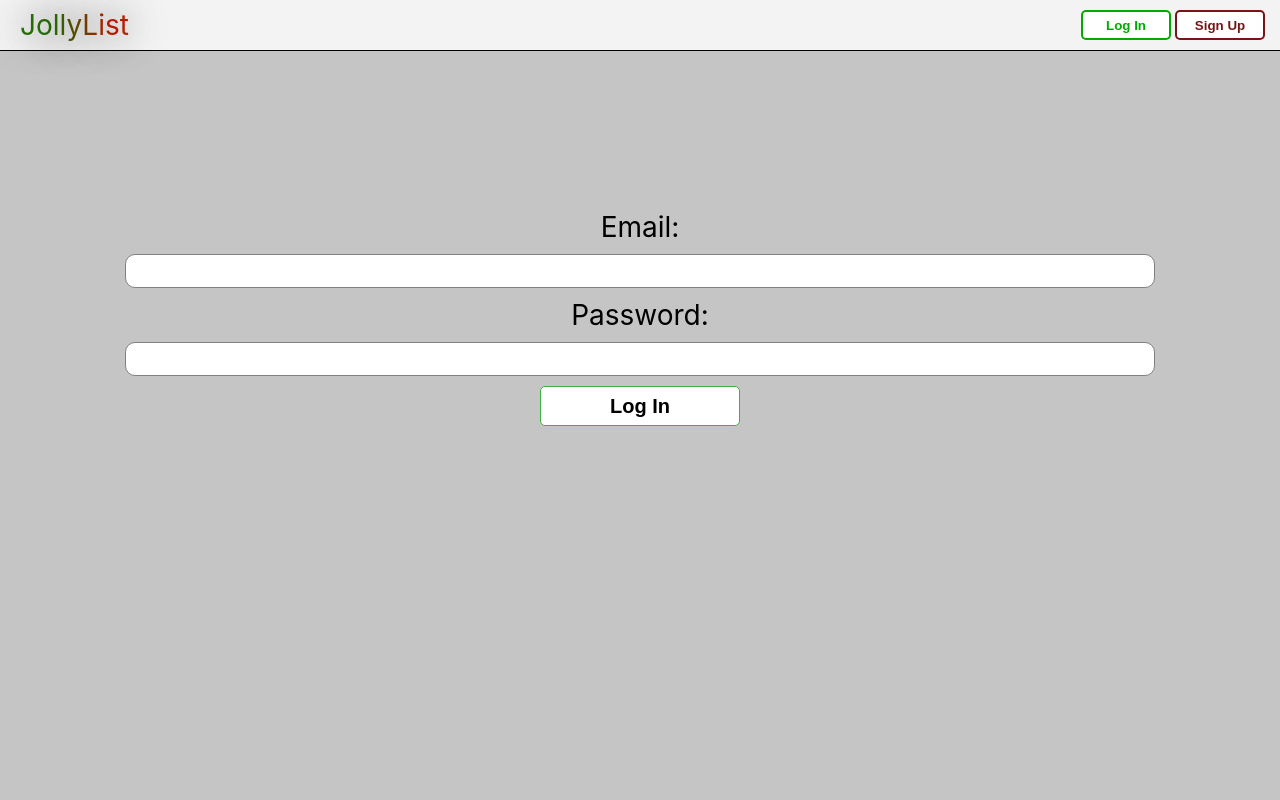
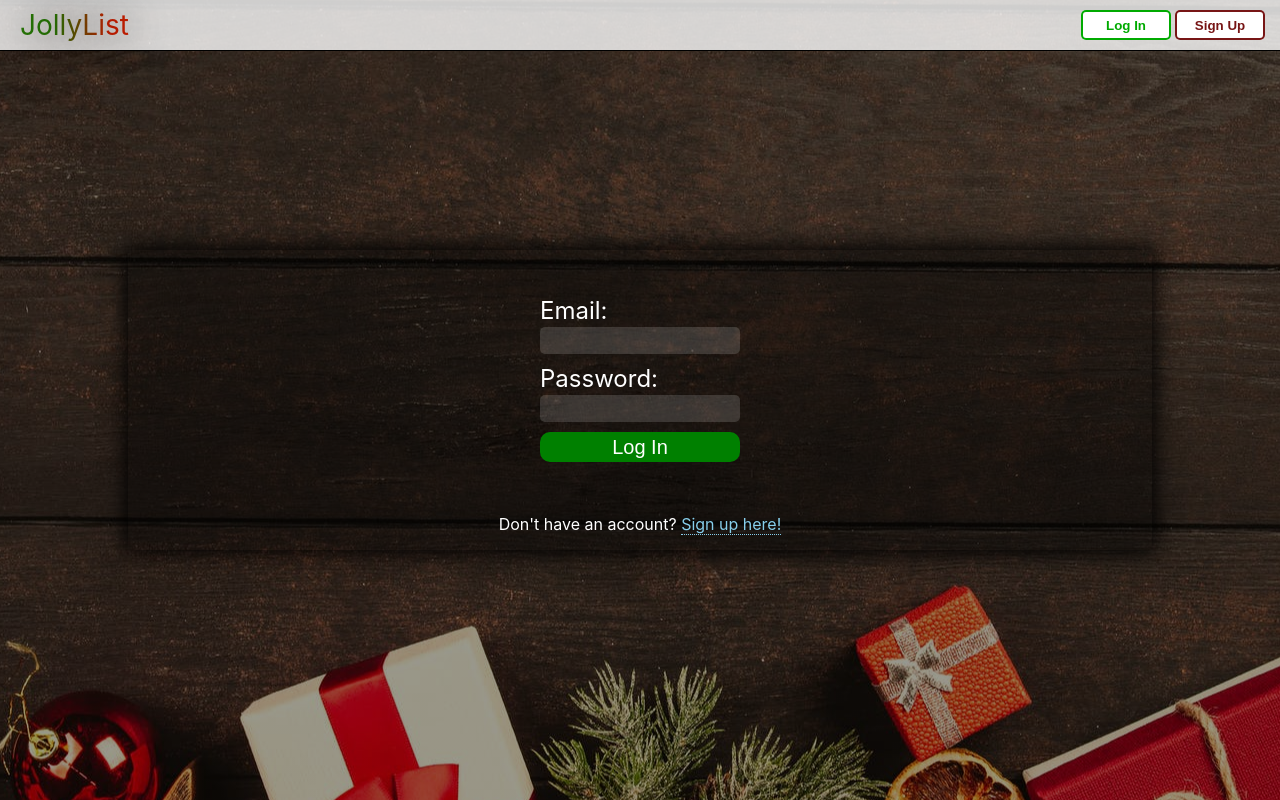
Before and after one commit to MatthewPalmer9/christmaslist, a React (Create React App) app: page /login in a window 1280 px wide. Built offline with nearby package versions, Linux system fonts and the light colour scheme; no server answers.

Commit message:
Changed the login page into a functional component to incorporate React hooks, set the design the same as the sign up page,  and set a redirect if a user is signed in.

```diff
--- a/src/App.js
+++ b/src/App.js
@@ -72,7 +72,7 @@ export default class App extends Component {
               </Route>
 
               <Route exact path="/mylist" render={(props) => <MyList {...props} authUser={this.state.authUser} />} />
-              <Route exact path="/login" render={(props) => <Login {...props} state={this.state} login={this.login} />} />
+              <Route exact path="/login" render={(props) => <Login {...props} state={this.state} authUser={this.state.authUser} login={this.login} />} />
               <Route exact path="/signup" render={(props) => <SignUp {...props} />} />
               <Route exact path="/lists/:username" render={(props) => <TestPage {...props} user={authUser} />} />
               <Route path='/dashboard' render={(props) => <Dashboard {...props} authUser={this.state.authUser} />} />
--- a/src/components/LogIn.jsx
+++ b/src/components/LogIn.jsx
@@ -1,59 +1,64 @@
-import React, { Component } from 'react';
+import React, { useState } from 'react';
+import { useHistory } from 'react-router-dom';
 import { api } from '../services/api.js';
 import "../styles/login.css";
 
-export default class LogIn extends Component {
-    constructor() {
-        super()
-        this.state = {
-            email: "",
-            password: ""
+export default function LogIn(props) {
+    const { authUser } = props;
+    const history = useHistory();
+    const [email, setEmail] = useState("");
+    const [password, setPassword] = useState("");
+
+    const redirectToSignUp = () => {
+        history.push("/signup");
+    }
+
+    const handleChange = e => {
+        if(e.target.name === "email") {
+            setEmail(e.target.value);
+        } else if(e.target.name === "password") {
+            setPassword(e.target.value);
         }
     }
 
-    redirect = () => {
-        this.props.login()
-        this.props.history.push('/dashboard');
-    }
-
-    handleChange = e => {
-        this.setState({
-            [e.target.name]: e.target.value
-        })
-    }
-
-    handleSubmit = () => {
-        const user = { user: this.state }
+    const handleSubmit = () => {
+        const user = { user: {email: email, password: password} }
 
         api.auth.login(user)
         .then(data => {
             localStorage.setItem('token', data.jwt)
             localStorage.setItem('user', data.user.username)
             localStorage.setItem('userEmail', data.user.email)
-            this.props.login(data)
+            props.login(data)
         })
-        this.setState({
-            email: "",
-            password: ""
-        });
+        setEmail("");
+        setPassword("");
         const inputVal = document.querySelectorAll("input");
         inputVal.forEach((input) => input.value = "");
-        this.props.history.push("/dashboard");
+        history.push("/dashboard");
     }
 
+        return (
+            <>
+                {authUser.id ? (
+                    history.push("/dashboard")
+                ) : (
+                    <div className="login-container">
+                        <div className="login-shadow-box">
+                            <div className="login">
+                                <label htmlFor="email">Email: </label>
 
-    render() {
-        return (
-            <div className="login">
-                <label htmlFor="email">Email: </label>
+                                <input onChange={handleChange} name="email" type="text"/>
 
-                <input onChange={this.handleChange} name="email" type="text"/>
+                                <label htmlFor="password">Password: </label>
+                                <input onChange={handleChange} name="password" type="password"/>
 
-                <label htmlFor="password">Password: </label>
-                <input onChange={this.handleChange} name="password" type="password"/>
-
-                <button onClick={this.handleSubmit} type="submit">Log In</button>
-            </div>
+                                <button onClick={handleSubmit} type="submit">Log In</button>
+                            </div>
+                            <p>Don't have an account? <span onClick={redirectToSignUp}>Sign up here!</span></p>
+                        </div>
+                    </div>
+                )}
+            </>
         )
-    }
 }
--- a/src/styles/login.css
+++ b/src/styles/login.css
@@ -1,50 +1,71 @@
+.login-container {
+    display: flex;
+    background: linear-gradient(rgba(0, 0, 0, 0.4), rgba(0, 0, 0, 0.4)), url('../imgs/christmas-signup.jpeg') center center no-repeat;
+    width: 100vw;
+    height: 100vh;
+    margin: 0 auto;
+}
+
+.login-shadow-box {
+    display: flex;
+    flex-direction: column;
+    width: 80vw;
+    margin: auto;
+    background-color:rgba(0, 0, 0, 0.4);
+    height: 300px;
+    box-shadow: 0 0 20px 3px black;
+}
+    .login-shadow-box p {
+        color: white;
+        font-size: 1rem;
+        text-align: center;
+    }
+
+    .login-shadow-box p span {
+        color: skyblue;
+        border-bottom: 1px dotted skyblue;
+    }
+        .login-shadow-box p span:hover {
+            cursor: pointer;
+        }
+
 .login {
     display: flex;
     flex-direction: column;
-    width: 100vw;
-    padding-top: 200px;
+    width: 200px;
+    margin: auto;
 }
     .login input {
-        display: flex;
-        align-items: center;
-        border: 1px solid grey;
+        color: white;
+        border: none;
+        border-radius: 5px;
         outline: none;
-        width: 80vw;
-        margin: 0 auto;
-        height: 30px;
-        border-radius: 10px;
+        height: 25px;
         transition: 300ms;
+        background-color: rgba(255, 255, 255, 0.15);
     }
-        .login input:focus {
-            box-shadow: inset 0px 0px 0px 2px rgb(34, 170, 0);;
-        }
+
+    .login input:focus {
+        box-shadow: 0 0 0 2px rgba(174, 0, 0, 0.5);
+    }
 
     .login label {
-        display: flex;
-        margin: 10px 0;
-        width: 100vw;
-        justify-content: center;
-        font-size: 28px;
+        font-size: 1.5rem;
+        margin-top: 10px;
+        margin-bottom: 2px;
+        color: white;
     }
 
 .login button {
-    display: flex;
+    margin-top: 10px;
     outline: none;
-    color: black;
-    font-size: 20px;
-    font-weight: bold;
-    justify-content: center;
-    align-items: center;
-    margin: 10px auto;
-    width: 200px;
-    height: 40px;
-    border-radius: 5px;
-    border: 1px solid rgb(63, 177, 63);
-    background-color: white;
-    transition: 400ms;
+    border: none;
+    height: 30px;
+    font-size: 1.25rem;
+    color: white;
+    background-color: green;
+    border-radius: 10px;
 }
     .login button:hover {
         cursor: pointer;
-        color: white;
-        background-color: rgb(63, 177, 63);
     }
--- a/src/styles/signup.css
+++ b/src/styles/signup.css
@@ -36,6 +36,7 @@
     margin: auto;
 }
     .signup input {
+        color: white;
         border: none;
         border-radius: 5px;
         outline: none;
```
Also changed, not shown: 1 other file (tests, documents, lock files or other folders).
